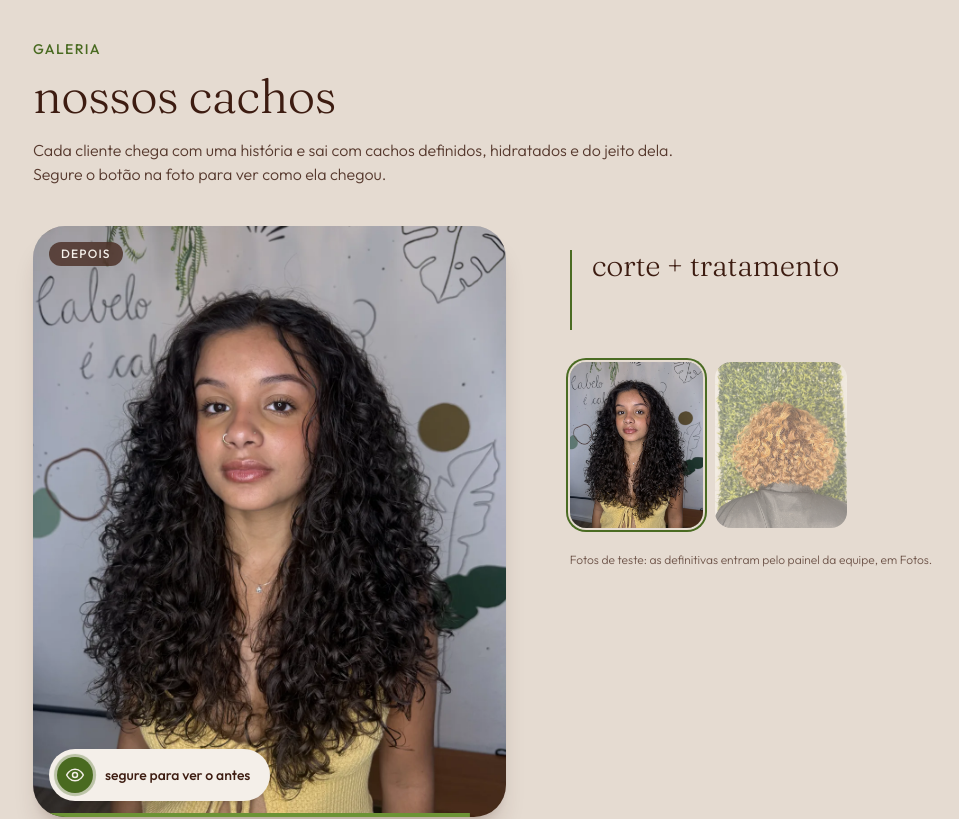
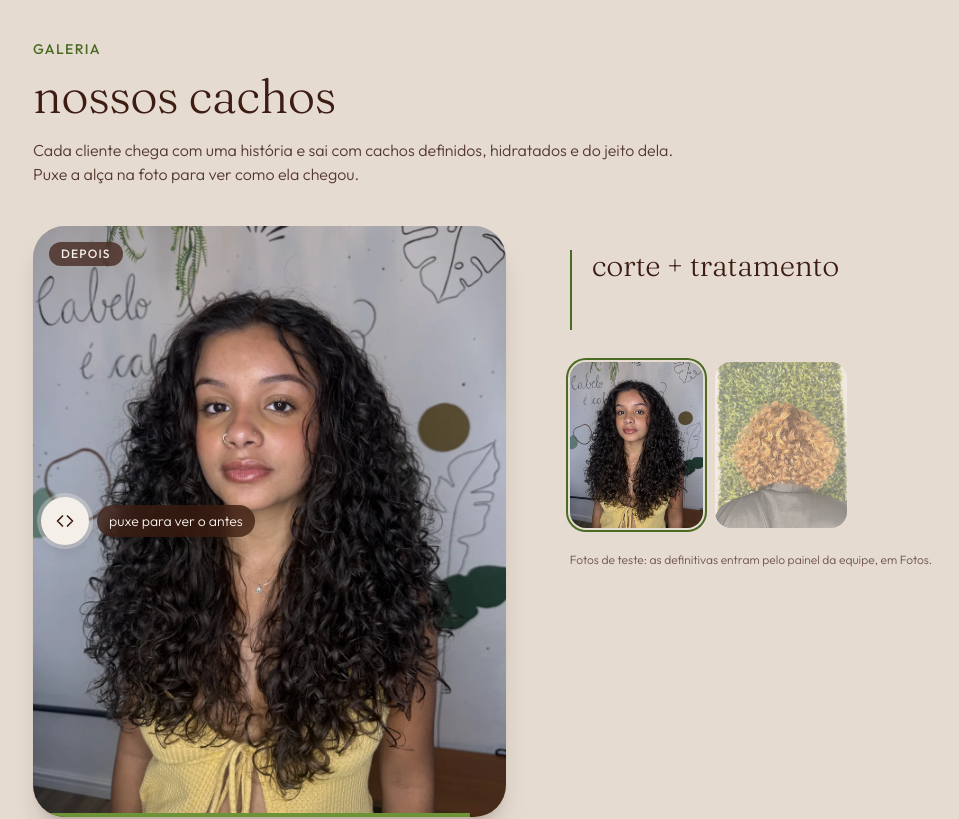
Before and after one commit to DaniloRCBGG/Curly-Studio, a Next.js app: page / in a window 1280 px wide. Shown: the part 1640-2459 px from the top of the page, without its empty margins (55-1014 px from the left). Built offline with nearby package versions, Linux system fonts and the light colour scheme; no server answers; the database is empty.

Commit message:
Variante: cortina que a pessoa puxa para ver o antes e volta sozinha ao soltar
Co-Authored-By: Claude Opus 5.5 (1M context) <noreply@anthropic.com>
Claude-Session: https://claude.ai/code/session_01HsVFWCUjhJd2s5D4HEc8kt

```diff
--- a/src/components/home/AntesDepois.tsx
+++ b/src/components/home/AntesDepois.tsx
@@ -1,6 +1,6 @@
 "use client";
 
-import { AnimatePresence, motion, useInView, useReducedMotion } from "motion/react";
+import { AnimatePresence, animate, motion, useInView, useMotionValue, useMotionValueEvent, useReducedMotion, useTransform } from "motion/react";
 import { useEffect, useRef, useState } from "react";
 import type { Transformacao } from "@/lib/antes-depois";
 import { ArteProvisoria } from "./ArteProvisoria";
@@ -15,9 +15,9 @@ function Foto({ src, tipo, n, alt }: { src: string; tipo: "antes" | "depois"; n:
   return <img src={src} alt={alt} className="h-full w-full object-cover" draggable={false} />;
 }
 
-// Antes e depois das clientes. O palco mostra sempre o depois; o antes só aparece enquanto a pessoa
-// segura o botão "ver o antes" (ou a barra de espaço), abrindo num círculo a partir do botão, e some
-// quando ela solta. Assim os cachos sem tratamento nunca ficam expostos sozinhos.
+// Antes e depois das clientes. O palco mostra sempre o depois; o antes fica atrás de uma cortina presa
+// na borda esquerda, que a pessoa puxa pela alça (ou pelas setas do teclado). Ao soltar, a cortina volta
+// sozinha e o depois fica inteiro de novo. Assim os cachos sem tratamento nunca ficam expostos sozinhos.
 export function AntesDepois({ itens, provisorias }: { itens: Transformacao[]; provisorias: boolean }) {
   const [atual, setAtual] = useState(0);
   const [vendoAntes, setVendoAntes] = useState(false);
@@ -37,12 +37,37 @@ export function AntesDepois({ itens, provisorias }: { itens: Transformacao[]; pr
 
   const escolher = (i: number) => {
     setMexeu(true);
-    setVendoAntes(false);
+    x.set(0);
     setAtual(i);
   };
-  const segurar = (sim: boolean) => {
-    if (sim) setMexeu(true);
-    setVendoAntes(sim);
+
+  // Cortina: x é quantos pixels do antes estão à mostra, a partir da esquerda.
+  const [largura, setLargura] = useState(0);
+  useEffect(() => {
+    const p = palco.current;
+    if (!p) return;
+    const medir = () => setLargura(p.clientWidth);
+    medir();
+    const obs = new ResizeObserver(medir);
+    obs.observe(p);
+    return () => obs.disconnect();
+  }, []);
+  const x = useMotionValue(0);
+  const recorte = useTransform(x, (v) => `inset(0 calc(100% - ${v}px) 0 0)`);
+  const linhaVisivel = useTransform(x, [0, 12], [0, 1]);
+  const [abertura, setAbertura] = useState(0);
+  useMotionValueEvent(x, "change", (v) => {
+    setVendoAntes(v > 4);
+    setAbertura(largura ? v / largura : 0);
+  });
+  const volta = useRef<ReturnType<typeof setTimeout>>(undefined);
+  const voltar = () => {
+    clearTimeout(volta.current);
+    animate(x, 0, reduzir ? { duration: 0 } : { type: "spring", stiffness: 260, damping: 30 });
+  };
+  const agendarVolta = () => {
+    clearTimeout(volta.current);
+    volta.current = setTimeout(voltar, 2500);
   };
 
   if (!item) return null;
@@ -55,7 +80,7 @@ export function AntesDepois({ itens, provisorias }: { itens: Transformacao[]; pr
         <CabecalhoSecao
           rotulo="Galeria"
           titulo="nossos cachos"
-          texto="Cada cliente chega com uma história e sai com cachos definidos, hidratados e do jeito dela. Segure o botão na foto para ver como ela chegou."
+          texto="Cada cliente chega com uma história e sai com cachos definidos, hidratados e do jeito dela. Puxe a alça na foto para ver como ela chegou."
         />
         {/* Foto à esquerda; no computador, serviço e miniaturas à direita (no celular, embaixo). */}
         <div className="mt-10 grid items-start gap-10 lg:grid-cols-[minmax(0,5fr)_minmax(0,6fr)] lg:gap-16">
@@ -77,19 +102,9 @@ export function AntesDepois({ itens, provisorias }: { itens: Transformacao[]; pr
               </motion.div>
             </AnimatePresence>
 
-            {/* O antes abre num círculo a partir do botão e fecha quando a pessoa solta. */}
-            <motion.div
-              className="pointer-events-none absolute inset-0"
-              initial={false}
-              animate={{
-                clipPath: vendoAntes ? "circle(150% at 3.25rem calc(100% - 3.25rem))" : "circle(0% at 3.25rem calc(100% - 3.25rem))",
-              }}
-              transition={{
-                duration: reduzir ? 0 : vendoAntes ? 0.7 : 0.5,
-                ease: suave,
-              }}
-              aria-hidden={!vendoAntes}
-            >
+            {/* O antes fica atrás de uma cortina presa na borda esquerda: aparece só enquanto a pessoa
+                puxa a alça, e a cortina volta sozinha quando ela solta. */}
+            <motion.div className="pointer-events-none absolute inset-0" style={{ clipPath: recorte }} aria-hidden={!vendoAntes}>
               <Foto src={item.antes} tipo="antes" n={atual} alt={alt("Antes")} />
             </motion.div>
 
@@ -107,45 +122,56 @@ export function AntesDepois({ itens, provisorias }: { itens: Transformacao[]; pr
               </AnimatePresence>
             </div>
 
-            <button
-              type="button"
-              className="absolute bottom-4 left-4 flex touch-none items-center gap-3 rounded-full bg-areia-clara py-2 pr-5 pl-2 text-sm font-medium text-terra shadow-lg transition-transform focus-visible:outline-2 focus-visible:outline-offset-2 focus-visible:outline-folha-escura active:scale-95"
-              aria-pressed={vendoAntes}
-              onPointerDown={(e) => {
-                e.currentTarget.setPointerCapture(e.pointerId);
-                segurar(true);
-              }}
-              onPointerUp={() => segurar(false)}
-              onPointerCancel={() => segurar(false)}
-              onLostPointerCapture={() => segurar(false)}
-              onKeyDown={(e) => {
-                if ((e.key === " " || e.key === "Enter") && !e.repeat) {
+            <motion.div
+              className="absolute inset-y-0 left-0 z-10 w-16 cursor-grab touch-none active:cursor-grabbing"
+              style={{ x }}
+              drag="x"
+              dragConstraints={{ left: 0, right: Math.max(0, largura - 64) }}
+              dragElastic={0}
+              dragMomentum={false}
+              onDragStart={() => setMexeu(true)}
+              onDragEnd={voltar}
+            >
+              <motion.span className="block h-full w-0.5 bg-areia-clara shadow-[0_0_12px_rgba(0,0,0,0.35)]" style={{ opacity: linhaVisivel }} />
+              <span
+                role="slider"
+                tabIndex={0}
+                aria-label="Puxe para ver o antes"
+                aria-valuemin={0}
+                aria-valuemax={100}
+                aria-valuenow={Math.round(abertura * 100)}
+                className="absolute top-1/2 left-2 flex size-12 -translate-y-1/2 items-center justify-center rounded-full bg-areia-clara text-terra shadow-lg focus-visible:outline-2 focus-visible:outline-offset-2 focus-visible:outline-folha-escura"
+                onKeyDown={(e) => {
+                  if (e.key !== "ArrowRight" && e.key !== "ArrowLeft") return;
                   e.preventDefault();
-                  segurar(true);
-                }
-              }}
-              onKeyUp={(e) => (e.key === " " || e.key === "Enter") && segurar(false)}
-              onBlur={() => segurar(false)}
-              onContextMenu={(e) => e.preventDefault()}
-            >
-              <span className="relative flex size-9 items-center justify-center rounded-full bg-folha-escura text-areia-clara">
-                {!vendoAntes && !reduzir && <span className="absolute inset-0 animate-ping rounded-full bg-folha-escura/40" />}
+                  setMexeu(true);
+                  const passo = largura * 0.15 * (e.key === "ArrowRight" ? 1 : -1);
+                  animate(x, Math.min(largura - 64, Math.max(0, x.get() + passo)), { duration: 0.25 });
+                  agendarVolta();
+                }}
+                onBlur={voltar}
+              >
+                {!vendoAntes && !reduzir && <span className="absolute inset-0 animate-ping rounded-full bg-areia-clara/40" />}
                 <svg
                   viewBox="0 0 24 24"
                   className="relative size-5"
                   fill="none"
                   stroke="currentColor"
-                  strokeWidth={1.8}
+                  strokeWidth={2}
                   strokeLinecap="round"
                   strokeLinejoin="round"
                   aria-hidden
                 >
-                  <path d="M2 12s3.6-7 10-7 10 7 10 7-3.6 7-10 7S2 12 2 12Z" />
-                  <circle cx="12" cy="12" r="3" />
+                  <path d="m9 6-6 6 6 6M15 6l6 6-6 6" />
                 </svg>
               </span>
-              {vendoAntes ? "solte para voltar" : "segure para ver o antes"}
-            </button>
+            </motion.div>
+            <motion.p
+              className="pointer-events-none absolute top-1/2 left-16 -translate-y-1/2 rounded-full bg-terra/75 px-3 py-1.5 text-sm text-areia-clara backdrop-blur"
+              animate={{ opacity: vendoAntes ? 0 : 1, x: vendoAntes ? -8 : 0 }}
+            >
+              puxe para ver o antes
+            </motion.p>
 
             {/* Tempo até a próxima cliente */}
             {automatico && (
```
